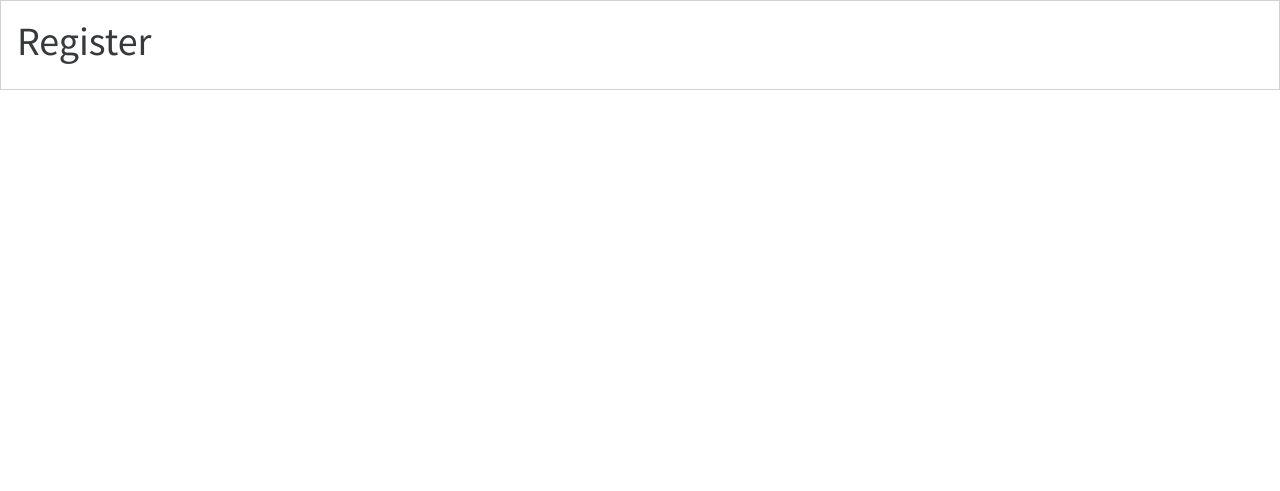
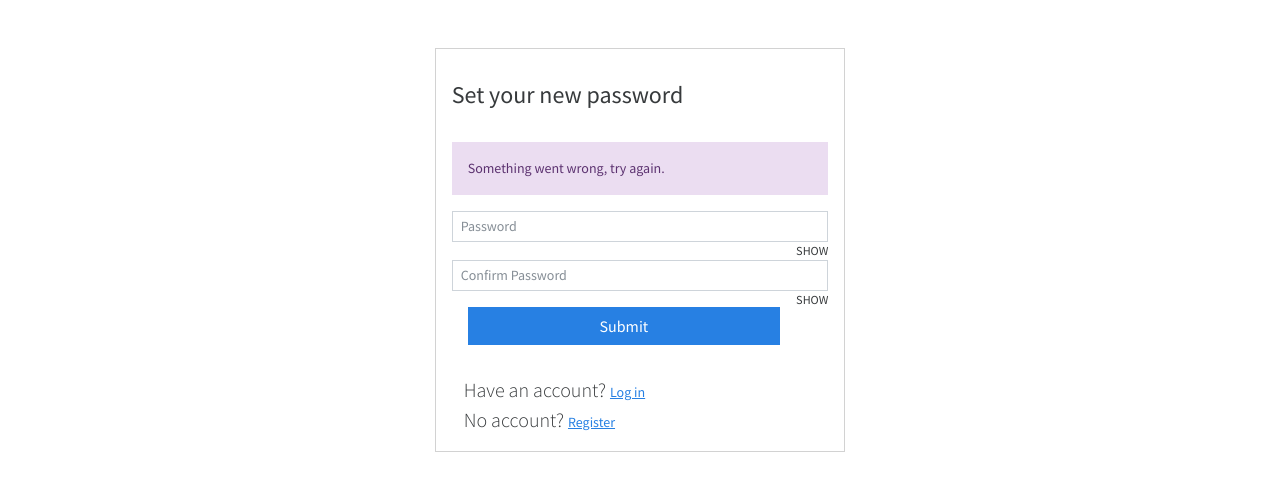
Before and after one commit to RafalJanko/PersonalFinanceApp, a Django app: page /authentication/set-new-password/1/1 in a window 1280 px wide. Shown: the top 491 px of the page. Run offline with Django 4.2, Linux system fonts and the light colour scheme; some libraries are stand-ins or nearby versions.

Commit message:
password reset functionality complete

```diff
--- a/authentication/views.py
+++ b/authentication/views.py
@@ -146,7 +146,7 @@ class RequestPasswordResetEmail(View):
             messages.error(request, 'Please supply a valid email')
             return render(request, 'authentication/reset-password.html', context)
         current_site = get_current_site(request)
-        user = request.objets.filter(email=email)
+        user = User.objects.filter(email=email)
 
         if user.exists():
             email_contents = {
@@ -166,7 +166,7 @@ class RequestPasswordResetEmail(View):
                 'noreply@personalfinanceapp.com',
                 [email], )
             email.send(fail_silently=False)
-        messages.success((request, 'We have sent you an email to reset your password'))
+        messages.success(request, 'We have sent you an email to reset your password')
 
 
         return render(request, 'authentication/reset-password.html')
@@ -174,6 +174,48 @@ class RequestPasswordResetEmail(View):
 
 class CompletePasswordReset(View):
     def get(self, request, uidb64, token):
-        return render(request, 'authentication/set-new-password.html')
+
+        context = {
+            'uidb64': uidb64,
+            'token': token,
+        }
+
+        try:
+            user_id = force_str(urlsafe_base64_decode(uidb64))
+            user = User.objects.get(pk=user_id)
+
+            if not PasswordResetTokenGenerator().check_token(user, token):
+                messages.info(request, 'Password link is invalid, please request a new one.')
+                return render(request, 'authentication/reset-password.html')
+
+        except Exception as identifier:
+            messages.info(request, 'Something went wrong, try again.')
+            return render(request, 'authentication/set-new-password.html', context)
+
+        return render(request, 'authentication/set-new-password.html', context)
     def post(self, request, uidb64, token):
-        return render(request, 'authentication/set-new-password.html')
+        context = {
+            'uidb64': uidb64,
+            'token': token,
+        }
+        password = request.POST['password']
+        password2 = request.POST['password2']
+
+        if password != password2:
+            messages.error(request, 'Passwords do not match.')
+            return render(request, 'authentication/set-new-password.html', context)
+
+        if len(password) < 6:
+            messages.error(request, 'Password needs to be at least 6 characters long')
+            return render(request, 'authentication/set-new-password.html', context)
+
+        try:
+            user_id = force_str(urlsafe_base64_decode(uidb64))
+            user = User.objects.get(pk=user_id)
+            user.set_password(password)
+            user.save()
+            messages.success(request, 'Password changed successfully. Please log in using your new password. ')
+            return redirect('login')
+        except Exception as identifier:
+            messages.info(request, 'Something went wrong, try again.')
+            return render(request, 'authentication/set-new-password.html', context)
--- a/templates/authentication/set-new-password.html
+++ b/templates/authentication/set-new-password.html
@@ -1,13 +1,44 @@
 {% extends 'partials/base_auth.html' %}
-
+{% load static %}
 {% block content %}
 
-    <div class="card">
+<div class="row">
+  <div class="col-md-4"></div>
+  <div class="col-md-4">
+    <div class="card mt-5">
 
-    <div class="card-body">
-        <h1>Register</h1>
-    </div>
 
-    </div>
+      <div class="card-body">
+        <div class="card-title py-3">
+             <h4>Set your new password</h4>
+         </div>
+             <form action="{% url 'reset-user-password' uidb64 token %}" method="post">
+                 {% csrf_token %}
+                 {% include 'partials/_messages.html' %}
+
+
+
+                 <div class="form-group">
+                    <input type="password" name="password" placeholder="Password" class="form-control form-select-sm" id="passwordfield">
+                <small class="float-sm-end ShowPasswordToggle">SHOW</small>
+                 </div>
+
+                 <div class="form-group">
+                    <input type="password" name="password2" placeholder="Confirm Password" class="form-control form-select-sm" id="passwordfield">
+                <small class="float-sm-end ShowPasswordToggle d-block">SHOW</small>
+                 </div>
+
+                 <div class="d-grid d-block p-3"><input type="submit" value="Submit" class="btn btn-block btn-primary submit-btn"></div>
+             </form>
+
+             <div class="container">
+        <span class="text-lead lead">Have an account? </span><a href="{% url 'login' %}">Log in</a><br>
+        <span class="text-lead lead">No account? </span><a href="{% url 'register' %}">Register</a>
+        </div>
+         </div>
+     </div>
+<div class="row-col-md-4"></div>
+</div>
+    <script src="{% static 'js/register.js' %}"></script>
 
 {% endblock content %}
```
Also changed, not shown: templates/authentication/reset-password.html (+6 -5 lines).
